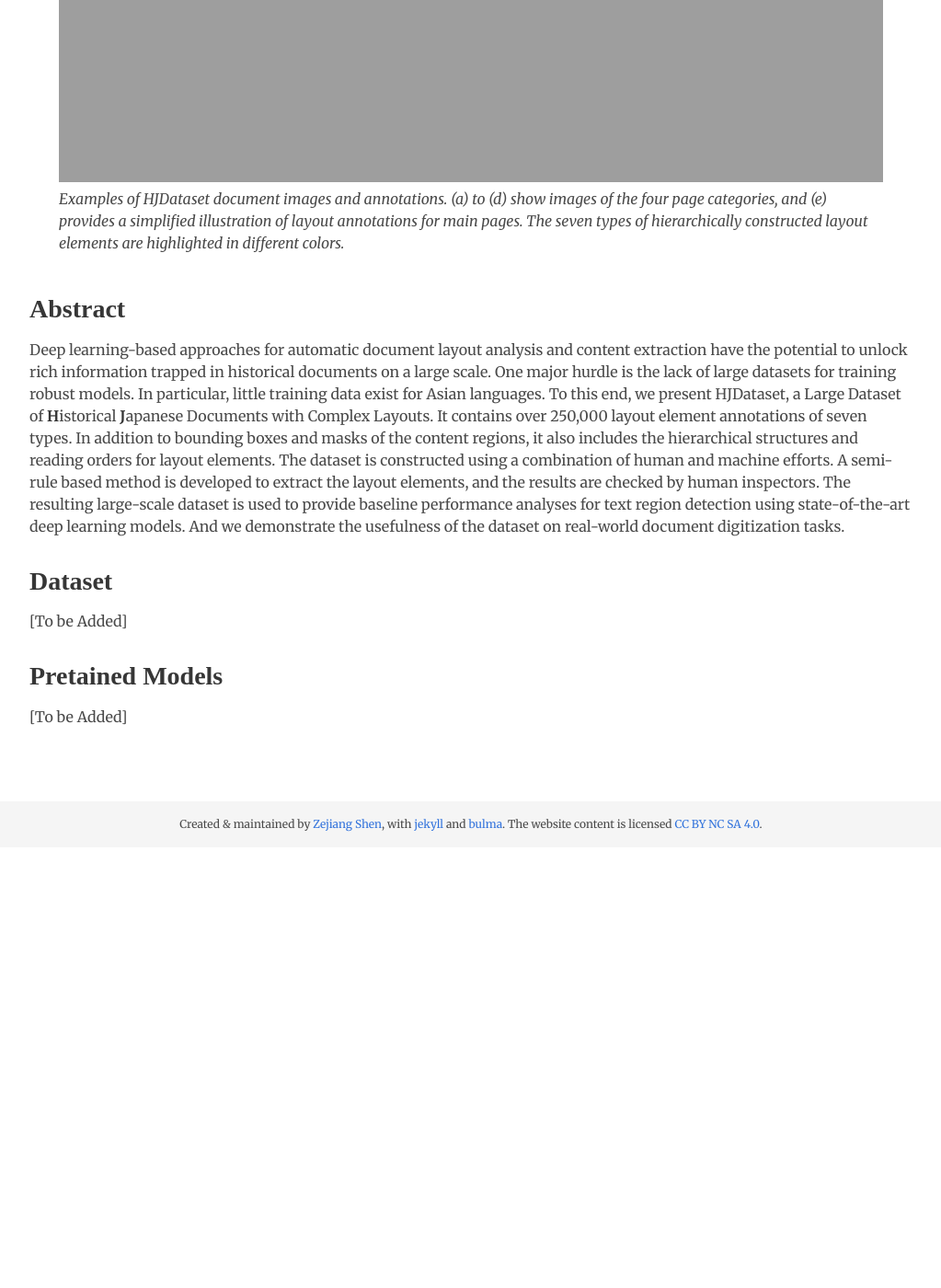
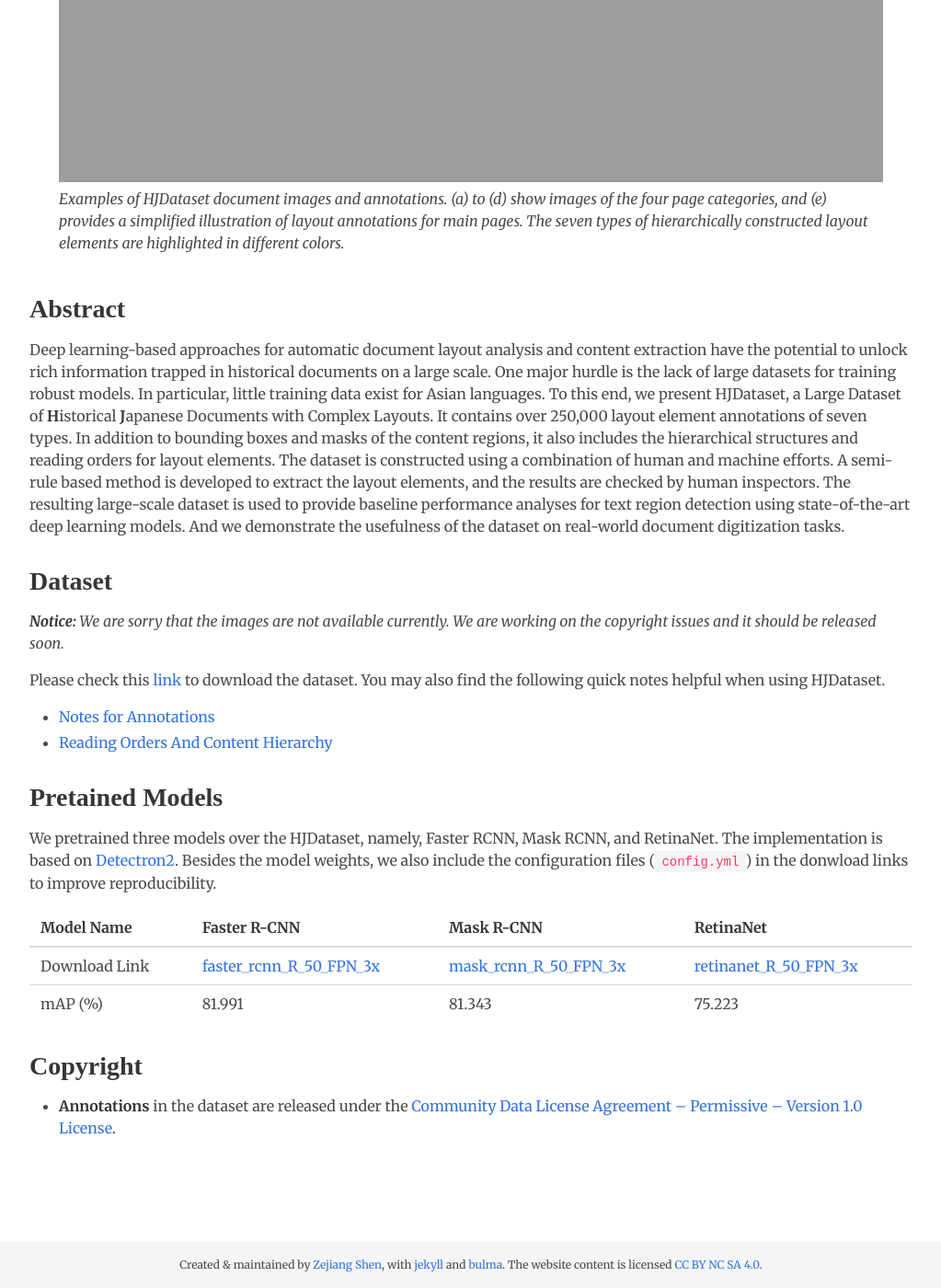
Before and after one commit to dell-research-harvard/HJDataset, a Jekyll site: the page built from docs/index.md, in a window 1280 px wide and 1400 px high, scrolled down 740 px. Shown: the whole window at 92% size, without its empty margins (128-1151 px from the left). Built offline with Jekyll 4.4.1, drawn with Linux system fonts in a browser that asks for light colours; nearby versions of some CDN libraries; some web fonts are replaced; comment, search, counter and statistics services are not loaded; before the commit the page ends 1661 px from its top, so only the background shows below that.

Commit message:
Add download links

```diff
--- a/docs/_layouts/post.html
+++ b/docs/_layouts/post.html
@@ -2,7 +2,7 @@
 layout: default
 ---
 
-<article class="content" style="margin-top: 3rem">
+<article class="content" style="margin-top: 3rem; margin-bottom: 4rem">
   <header class="article-header">
       <h1>{{ page.title }}</h1>
       {% include article/info-footer.html post=page %}
--- a/docs/_layouts/project.html
+++ b/docs/_layouts/project.html
@@ -2,7 +2,7 @@
 layout: default
 ---
 
-<article class="content" style="margin-top: 3rem; margin-bottom: 2rem">
+<article class="content" style="margin-top: 3rem; margin-bottom: 4rem">
   <header class="article-header">
       <h1>{{ page.title }}</h1>
       {% include project/author.html post=page %}
--- a/docs/index.md
+++ b/docs/index.md
@@ -21,8 +21,25 @@ Deep learning-based approaches for automatic document layout analysis and conten
 
 ## Dataset
 
-[To be Added]
+***Notice:** We are sorry that the images are not available currently. We are working on the copyright issues and it should be released soon.*
+
+
+Please check this [link](https://www.dropbox.com/s/xkjcty50862zayt/annotations.zip?dl=0) to download the dataset. You may also find the following quick notes helpful when using HJDataset.
+
+- [Notes for Annotations](/annotation-notes.html)
+- [Reading Orders And Content Hierarchy](/reading-orders-and-hierarchy.html)
+
 
 ## Pretained Models
 
-[To be Added]
+We pretrained three models over the HJDataset, namely, Faster RCNN, Mask RCNN, and RetinaNet. The implementation is based on [Detectron2](https://github.com/facebookresearch/detectron2). Besides the model weights, we also include the configuration files (`config.yml`) in the donwload links to improve reproducibility.
+
+| Model Name    | Faster R-CNN                                                 | Mask R-CNN                                                   | RetinaNet                                                    |
+| ------------- | ------------------------------------------------------------ | ------------------------------------------------------------ | ------------------------------------------------------------ |
+| Download Link | [faster_rcnn_R_50_FPN_3x](https://www.dropbox.com/sh/jac1dtp0yogubmr/AABjWubt1PsCv88f6QjFngMAa?dl=0) | [mask_rcnn_R_50_FPN_3x](https://www.dropbox.com/sh/6wupiaqyzcyehia/AACpMiJ8eVR-Pe9yY5TMiNmga?dl=0) | [retinanet_R_50_FPN_3x](https://www.dropbox.com/sh/dtee77iapmg4ze7/AABblUG0ZXLuSkhfLDBlHUYCa?dl=0) |
+| mAP (%)       | 81.991 | 81.343 | 75.223 |
+
+
+## Copyright
+
+- **Annotations** in the dataset are released under the [Community Data License Agreement – Permissive – Version 1.0 License](https://cdla.io/permissive-1-0/).
```
Also changed, not shown: docs/_includes/article/info-footer.html (+6 -2 lines), docs/annotation-notes.md (added, +15 -0 lines), docs/reading-orders-and-hierarchy.md (added, +12 -0 lines), 1 other file.
